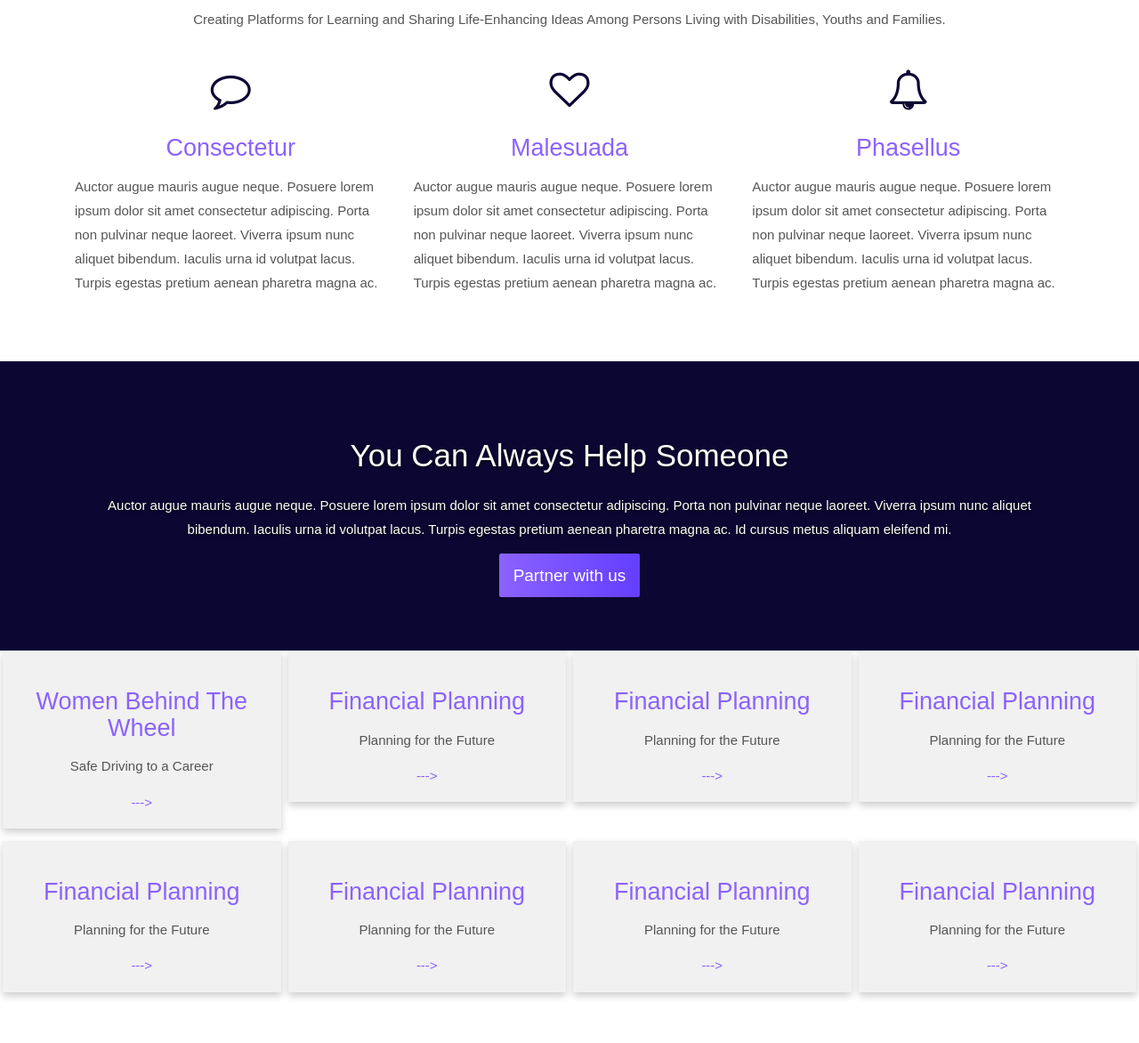
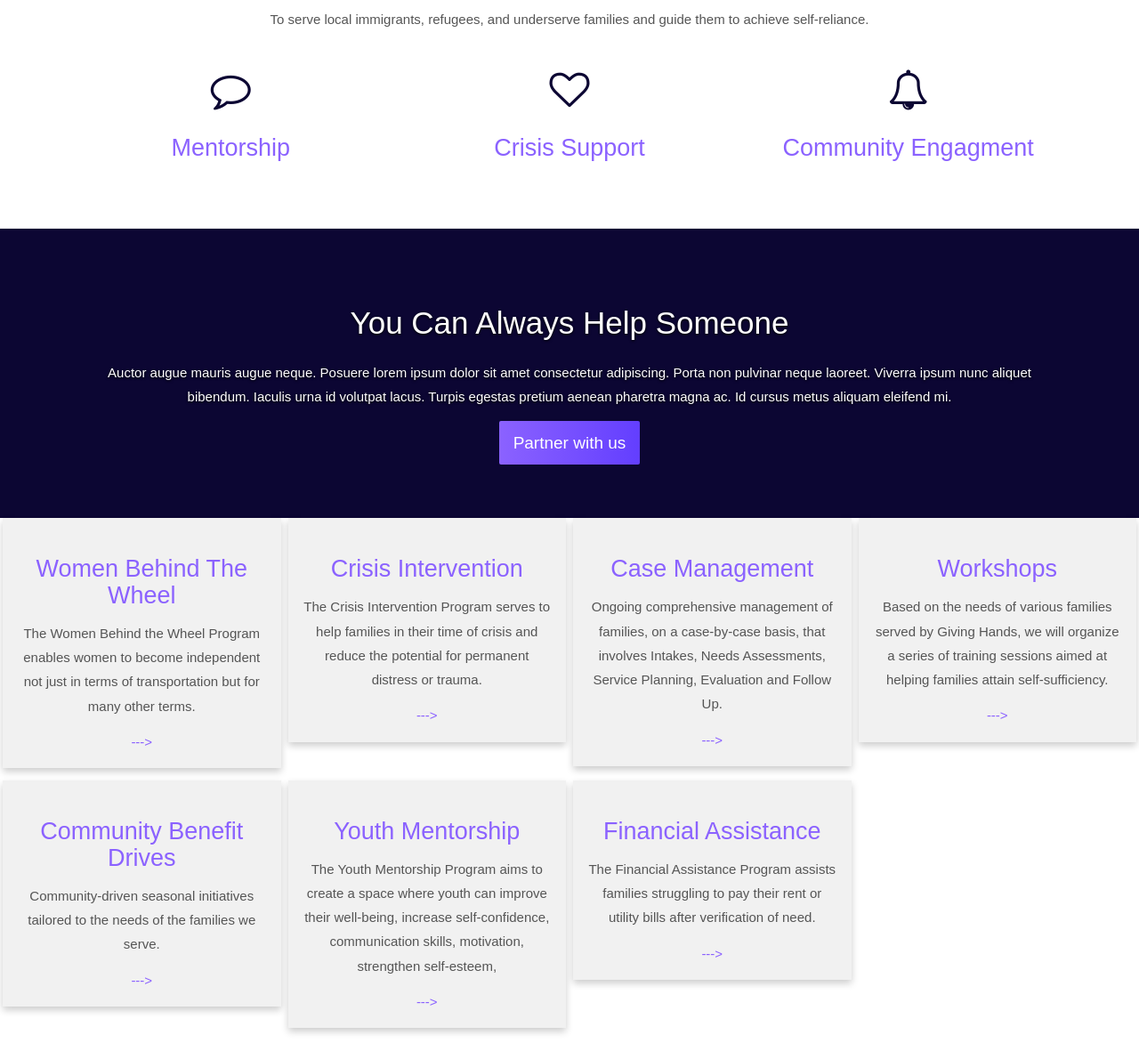
Before and after one commit to musstaffali/GivingHandsUS, a plain HTML site: page index.html in a window 1280 px wide. Shown: the part 718-1890 px from the top of the page at 89% size. Drawn offline with Linux system fonts and the light colour scheme; a script that the page names is missing; a web font is replaced by a local one.

Commit message:
helping hands

```diff
--- a/index.html
+++ b/index.html
@@ -78,8 +78,8 @@
                 <div class="row">
                     <div class="col-md-12 section-container-spacer">
                         <div class="text-center">
-                            <h2>What we do!</h2>
-                            <p>Creating Platforms for Learning and Sharing Life-Enhancing Ideas Among Persons Living with Disabilities, Youths and Families.</p>
+                            <h2>Our Mission</h2>
+                            <p>To serve local immigrants, refugees, and underserve families and guide them to achieve self-reliance.</p>
                         </div>
                     </div>
 
@@ -88,12 +88,10 @@
                             <i class="fa fa-comment-o fa-3x" aria-hidden="true"></i>
                         </div>
                         <div class="text-center">
-                            <h3>Consectetur</h3>
+                            <h3>Mentorship</h3>
                         </div>
                         <div>
-                            <p>Auctor augue mauris augue neque. Posuere lorem ipsum dolor sit amet consectetur adipiscing. Porta
-                                non pulvinar neque laoreet. Viverra ipsum nunc aliquet bibendum. Iaculis urna id volutpat lacus.
-                                Turpis egestas pretium aenean pharetra magna ac.</p>
+                            <p></p>
                         </div>
                     </div>
                     <div class="col-md-4">
@@ -101,12 +99,10 @@
                             <i class="fa fa-heart-o fa-3x" aria-hidden="true"></i>
                         </div>
                         <div class="text-center">
-                            <h3>Malesuada</h3>
+                            <h3>Crisis Support</h3>
                         </div>
                         <div>
-                            <p>Auctor augue mauris augue neque. Posuere lorem ipsum dolor sit amet consectetur adipiscing. Porta
-                                non pulvinar neque laoreet. Viverra ipsum nunc aliquet bibendum. Iaculis urna id volutpat lacus.
-                                Turpis egestas pretium aenean pharetra magna ac.
+                            <p>
                             </p>
                         </div>
                     </div>
@@ -115,12 +111,10 @@
                             <i class="fa fa-bell-o fa-3x" aria-hidden="true"></i>
                         </div>
                         <div class="text-center">
-                            <h3>Phasellus</h3>
+                            <h3>Community Engagment</h3>
                         </div>
                         <div>
-                            <p>Auctor augue mauris augue neque. Posuere lorem ipsum dolor sit amet consectetur adipiscing. Porta
-                                non pulvinar neque laoreet. Viverra ipsum nunc aliquet bibendum. Iaculis urna id volutpat lacus.
-                                Turpis egestas pretium aenean pharetra magna ac.
+                            <p>
                             </p>
                         </div>
                     </div>
@@ -148,22 +142,22 @@
      </div>
 <div class="row">
   <div class="column">
-    <div class="card"><h3>Women Behind The Wheel</h3><p>Safe Driving to a Career</p>
+    <div class="card"><h3>Women Behind The Wheel</h3><p>The Women Behind the Wheel Program enables women to become independent not just in terms of transportation but for many other terms.</p>
 <a href="https://www.w3schools.com" class="w3-button w3-black">---></a>
     </div>
   </div>
   <div class="column">
-    <div class="card"><h3>Financial Planning</h3><p>Planning for the Future</p>
+    <div class="card"><h3>Crisis Intervention</h3><p>The Crisis Intervention Program serves to help families in their time of crisis and reduce the potential for permanent distress or trauma.</p>
     <a href="https://www.w3schools.com" class="w3-button w3-black">---></a>
     </div>
   </div>
   <div class="column">
-    <div class="card"><h3>Financial Planning</h3><p>Planning for the Future</p>
+    <div class="card"><h3>Case Management</h3><p>Ongoing comprehensive management of families, on a case-by-case basis, that involves Intakes, Needs Assessments, Service Planning, Evaluation and Follow Up.</p>
     <a href="https://www.w3schools.com" class="w3-button w3-black">---></a>
     </div>
   </div>
   <div class="column">
-    <div class="card"><h3>Financial Planning</h3><p>Planning for the Future</p>
+    <div class="card"><h3>Workshops</h3><p>Based on the needs of various families served by Giving Hands, we will organize a series of training sessions aimed at helping families attain self-sufficiency.</p>
     <a href="https://www.w3schools.com" class="w3-button w3-black">---></a>
     </div>
   </div>
@@ -171,22 +165,17 @@
 <P>  <p>
 <div class="row">
   <div class="column">
-    <div class="card"><h3>Financial Planning</h3><p>Planning for the Future</p>
+    <div class="card"><h3>Community Benefit Drives</h3><p>Community-driven seasonal initiatives tailored to the needs of the families we serve.</p>
     <a href="https://www.w3schools.com" class="w3-button w3-black">---></a>
     </div>
   </div>
   <div class="column">
-    <div class="card"><h3>Financial Planning</h3><p>Planning for the Future</p>
+    <div class="card"><h3>Youth Mentorship</h3><p> The Youth Mentorship Program aims to create a space where youth can improve their well-being, increase self-confidence, communication skills, motivation, strengthen self-esteem, </p>
     <a href="https://www.w3schools.com" class="w3-button w3-black">---></a>
     </div>
   </div>
   <div class="column">
-    <div class="card"><h3>Financial Planning</h3><p>Planning for the Future</p>
-    <a href="https://www.w3schools.com" class="w3-button w3-black">---></a>
-    </div>
-  </div>
-  <div class="column">
-    <div class="card"><h3>Financial Planning</h3><p>Planning for the Future</p>
+    <div class="card"><h3>Financial Assistance</h3><p>The Financial Assistance Program assists families struggling to pay their rent or utility bills after verification of need.</p>
     <a href="https://www.w3schools.com" class="w3-button w3-black">---></a>
     </div>
   </div>
```
Also changed, not shown: projects.html (+1 -28 lines), 1 other file.
